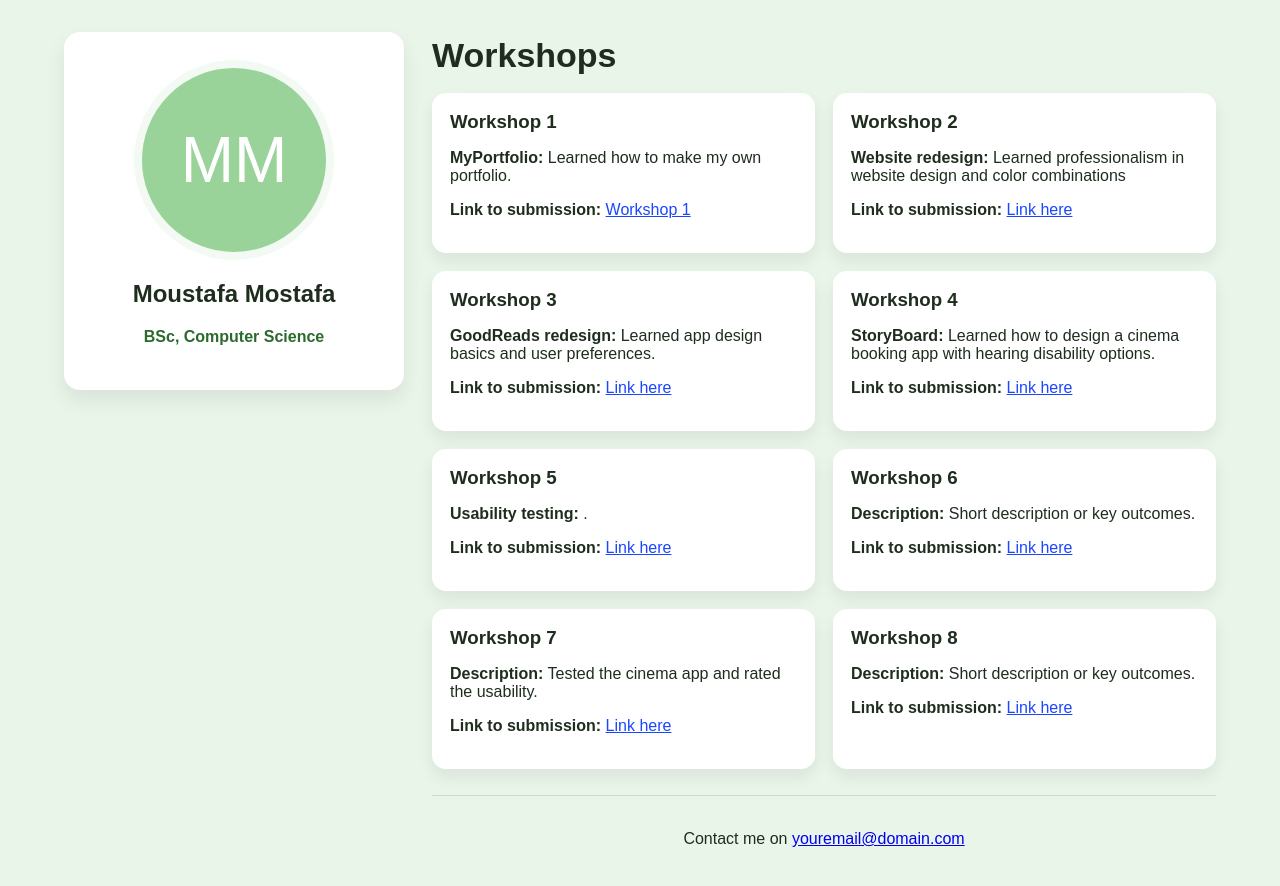
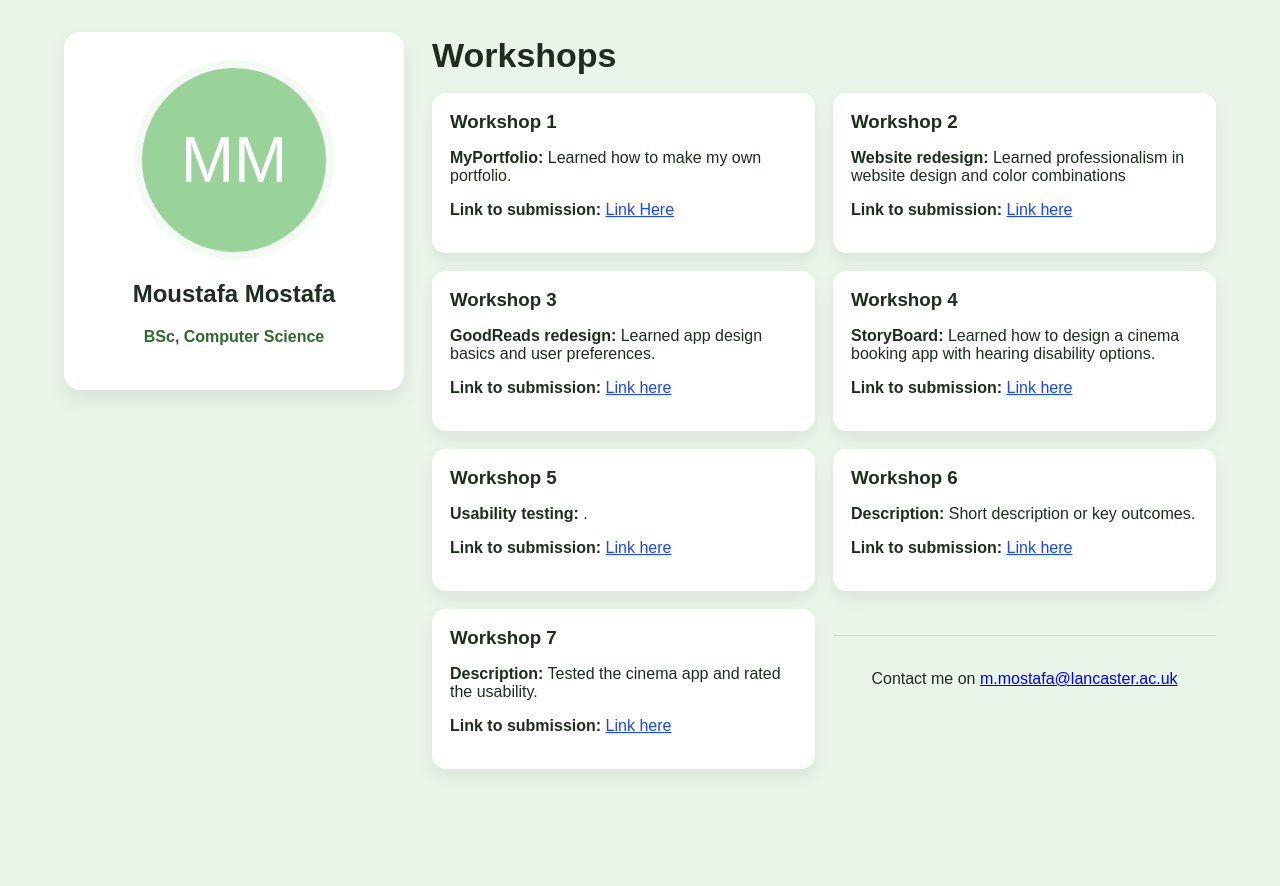
Before and after one commit to Moustafariad7/Personal-Portfolio, a plain HTML site: page index.html in a window 1280 px wide. After the commit the page ends 801 px from the top, so only its background shows below. Drawn offline with Linux system fonts and the light colour scheme.

Commit message:
Update index.html

```diff
--- a/index.html
+++ b/index.html
@@ -21,7 +21,7 @@
         <article class="card">
           <h3>Workshop 1</h3>
           <p><strong>MyPortfolio:</strong> Learned how to make my own portfolio.</p>
-          <p><strong>Link to submission:</strong> <a href="https://www.figma.com/proto/TrmoJoFiGwa3etqB2NiZu5/MyPortfolio?node-id=1-10&p=f&t=fvQd6kbW5rOmGca5-0&scaling=min-zoom&content-scaling=fixed&page-id=0%3A1" target="_blank">Workshop 1</a></p>
+          <p><strong>Link to submission:</strong> <a href="https://www.figma.com/proto/TrmoJoFiGwa3etqB2NiZu5/MyPortfolio?node-id=1-10&p=f&t=fvQd6kbW5rOmGca5-0&scaling=min-zoom&content-scaling=fixed&page-id=0%3A1" target="_blank">Link Here</a></p>
         </article>
 
         <article class="card">
@@ -33,19 +33,19 @@
         <article class="card">
           <h3>Workshop 3</h3>
           <p><strong>GoodReads redesign:</strong> Learned app design basics and user preferences.</p>
-          <p><strong>Link to submission:</strong> <a href="https://www.figma.com/proto/3FYtWVS3aue4FWMYS7omf1/Untitled?node-id=1-8&p=f&t=9MHkwEYNaHxgpXzo-0&scaling=scale-down&content-scaling=fixed&page-id=1%3A2&starting-point-node-id=1%3A8" target="_blank">Link here</a></p>
+          <p><strong>Link to submission:</strong> <a href="https://www.figma.com/proto/TrmoJoFiGwa3etqB2NiZu5/MyPortfolio?node-id=1-10&t=97DmizXIIUSMGsum-1" target="_blank">Link here</a></p>
         </article>
 
         <article class="card">
           <h3>Workshop 4</h3>
           <p><strong>StoryBoard:</strong> Learned how to design a cinema booking app with hearing disability options.</p>
-          <p><strong>Link to submission:</strong> <a href="https://docs.google.com/presentation/d/1q4RO9ADx18IKRx5r8gJ70DibtICAUORw0xQU6-sUnro/edit?usp=sharing" target="_blank">Link here</a></p>
+          <p><strong>Link to submission:</strong> <a href="https://www.figma.com/proto/ohnLMIxUYNAPnFC4yPe0Kc/Website-Redesign?t=pT2CDgfWJy4jINp6-1&scaling=min-zoom&content-scaling=fixed&page-id=0%3A1&node-id=1-2&starting-point-node-id=1%3A2" target="_blank">Link here</a></p>
         </article>
 
         <article class="card">
           <h3>Workshop 5</h3>
           <p><strong>Usability testing:</strong> .</p>
-          <p><strong>Link to submission:</strong> <a href="Images/Workshop5.pdf" target="_blank">Link here</a></p>
+          <p><strong>Link to submission:</strong> <a href="https://www.figma.com/proto/3FYtWVS3aue4FWMYS7omf1/Untitled?node-id=1-2&t=AW0nzUFzuWHJlmW8-1" target="_blank">Link here</a></p>
         </article>
 
         <article class="card">
@@ -60,15 +60,9 @@
           <p><strong>Link to submission:</strong> <a href="Images/Workshop7.pdf" target="_blank">Link here</a></p>
         </article>
 
-        <article class="card">
-          <h3>Workshop 8</h3>
-          <p><strong>Description:</strong> Short description or key outcomes.</p>
-          <p><strong>Link to submission:</strong> <a href="PASTE_LINK_HERE" target="_blank">Link here</a></p>
-        </article>
-      </div>
 
       <footer class="footer">
-        <p>Contact me on <a href="mailto:youremail@domain.com">youremail@domain.com</a></p>
+        <p>Contact me on <a href="mailto:youremail@lancaster.ac.uk">m.mostafa@lancaster.ac.uk</a></p>
       </footer>
     </section>
   </main>
```
